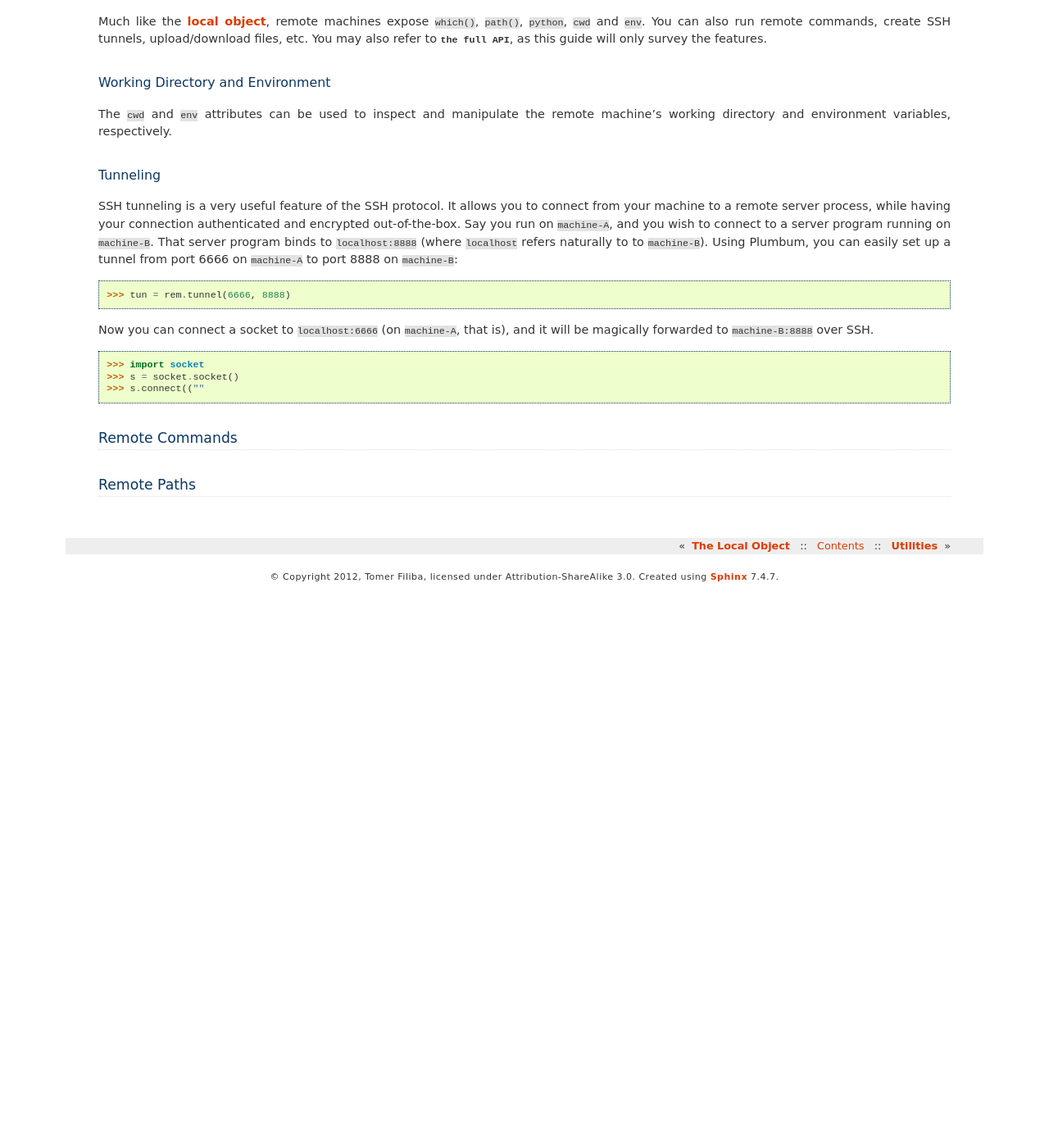
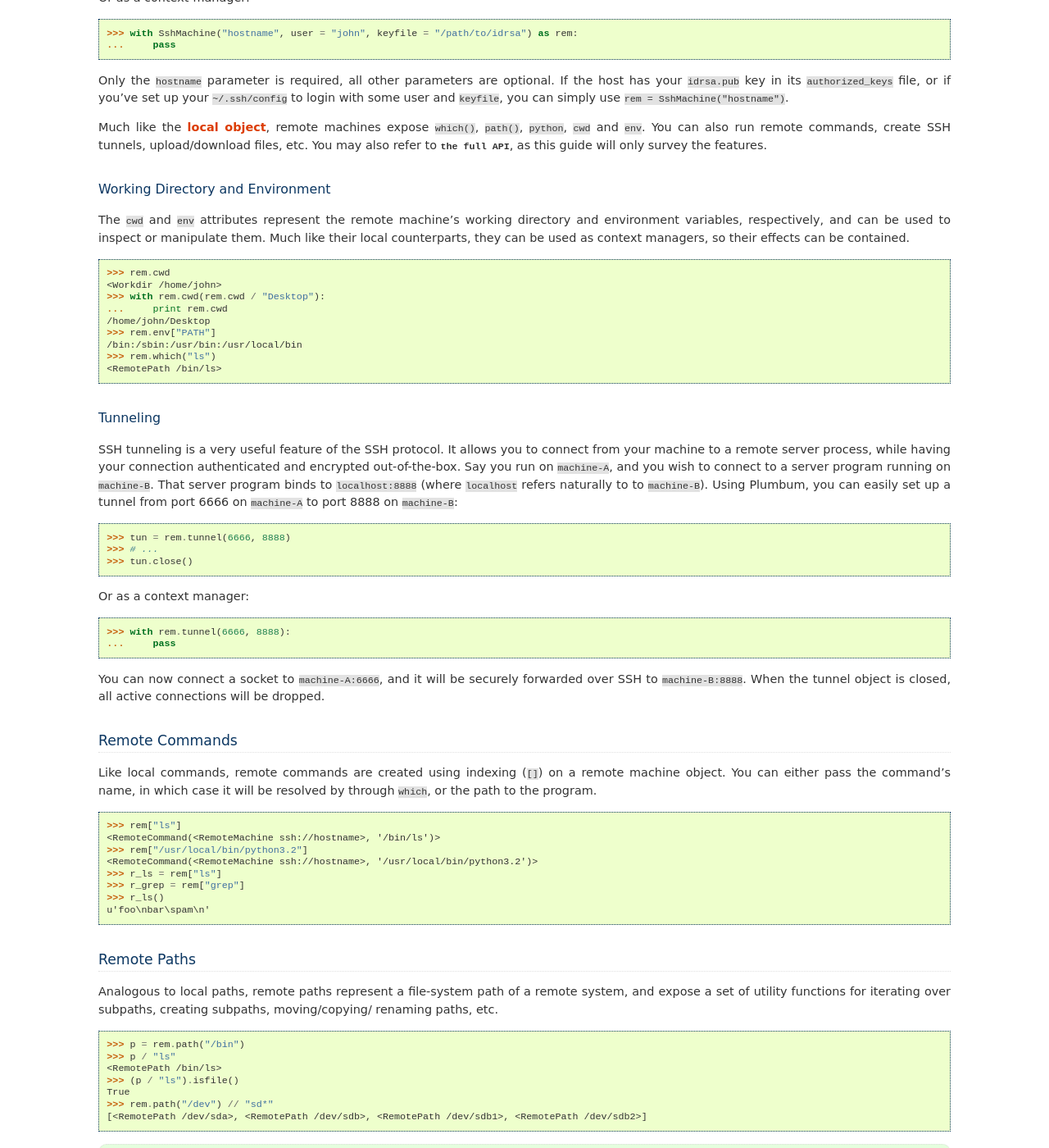
Before and after one commit to tomerfiliba/plumbum, a Sphinx documentation site: the page built from docs/remote.rst, in a window 1280 px wide and 1400 px high, scrolled down 414 px. Shown: the whole window at 82% size. Built offline with Sphinx 7.4.7, drawn with Linux system fonts in a browser that asks for light colours; before the commit the page ends 1135 px from its top, so only the background shows below that; some of the changed text lies outside the part shown.

Commit message:
docs, tests, closes #6, closes #5

```diff
--- a/docs/remote.rst
+++ b/docs/remote.rst
@@ -13,6 +13,13 @@ Forming a connection to a remote machine is very straight forward::
 
     >>> from plumbum import SshMachine
     >>> rem = SshMachine("hostname", user = "john", keyfile = "/path/to/idrsa")
+    >>> # ...
+    >>> rem.close()
+
+Or as a context-manager::
+
+    >>> with SshMachine("hostname", user = "john", keyfile = "/path/to/idrsa") as rem:
+    ...     pass
 
 Only the ``hostname`` parameter is required, all other parameters are optional. If the host has
 your ``idrsa.pub`` key in its ``authorized_keys`` file, or if you've set up your ``~/.ssh/config``
@@ -25,8 +32,20 @@ upload/download files, etc. You may also refer to :class:`the full API
 
 Working Directory and Environment
 ^^^^^^^^^^^^^^^^^^^^^^^^^^^^^^^^^
-The ``cwd`` and ``env`` attributes can be used to inspect and manipulate the remote machine's
-working directory and environment variables, respectively.
+The ``cwd`` and ``env`` attributes represent the remote machine's working directory and environment
+variables, respectively, and can be used to inspect or manipulate them. Much like their local
+counterparts, they can be used as context managers, so their effects can be contained. ::
+
+    >>> rem.cwd
+    <Workdir /home/john>
+    >>> with rem.cwd(rem.cwd / "Desktop"):
+    ...     print rem.cwd
+    /home/john/Desktop
+    >>> rem.env["PATH"]
+    /bin:/sbin:/usr/bin:/usr/local/bin
+    >>> rem.which("ls")
+    <RemotePath /bin/ls>
+
 
 Tunneling
 ^^^^^^^^^
@@ -38,15 +57,17 @@ refers naturally to to ``machine-B``). Using Plumbum, you can easily set up a tu
 port 6666 on ``machine-A`` to port 8888 on ``machine-B``::
 
     >>> tun = rem.tunnel(6666, 8888)
+    >>> # ...
+    >>> tun.close()
 
-Now you can connect a socket to ``localhost:6666`` (on ``machine-A``, that is), and it will
-be magically forwarded to ``machine-B:8888`` over SSH.
+Or as a context manager::
 
-    >>> import socket
-    >>> s = socket.socket()
-    >>> s.connect((""
+    >>> with rem.tunnel(6666, 8888):
+    ...     pass
 
-
+You can now connect a socket to ``machine-A:6666``, and it will be securely forwarded over SSH
+to ``machine-B:8888``. When the tunnel object is closed, all active connections will be
+dropped.
 
 
 .. _guide-remote-commands:
@@ -54,8 +75,39 @@ be magically forwarded to ``machine-B:8888`` over SSH.
 Remote Commands
 ---------------
 
+Like local commands, remote commands are created using indexing (``[]``) on a remote machine
+object. You can either pass the command's name, in which case it will be resolved by through
+``which``, or the path to the program. ::
+
+    >>> rem["ls"]
+    <RemoteCommand(<RemoteMachine ssh://hostname>, '/bin/ls')>
+    >>> rem["/usr/local/bin/python3.2"]
+    <RemoteCommand(<RemoteMachine ssh://hostname>, '/usr/local/bin/python3.2')>
+    >>> r_ls = rem["ls"]
+    >>> r_grep = rem["grep"]
+    >>> r_ls()
+    u'foo\nbar\spam\n'
+
+..  XXX:
+    incomplete
+    talk about nesting
+
 
 .. _guide-remote-paths:
 
 Remote Paths
 ------------
+Analogous to local paths, remote paths represent a file-system path of a remote system, and
+expose a set of utility functions for iterating over subpaths, creating subpaths, moving/copying/
+renaming paths, etc. ::
+
+    >>> p = rem.path("/bin")
+    >>> p / "ls"
+    <RemotePath /bin/ls>
+    >>> (p / "ls").isfile()
+    True
+    >>> rem.path("/dev") // "sd*"
+    [<RemotePath /dev/sda>, <RemotePath /dev/sdb>, <RemotePath /dev/sdb1>, <RemotePath /dev/sdb2>]
+
+.. note::
+   See the :ref:`guide-utils` guide for copying, moving and deleting remote paths
```
Also changed, not shown: docs/cli.rst (+10 -2 lines), todo.txt (+13 -4 lines), 3 other files.
